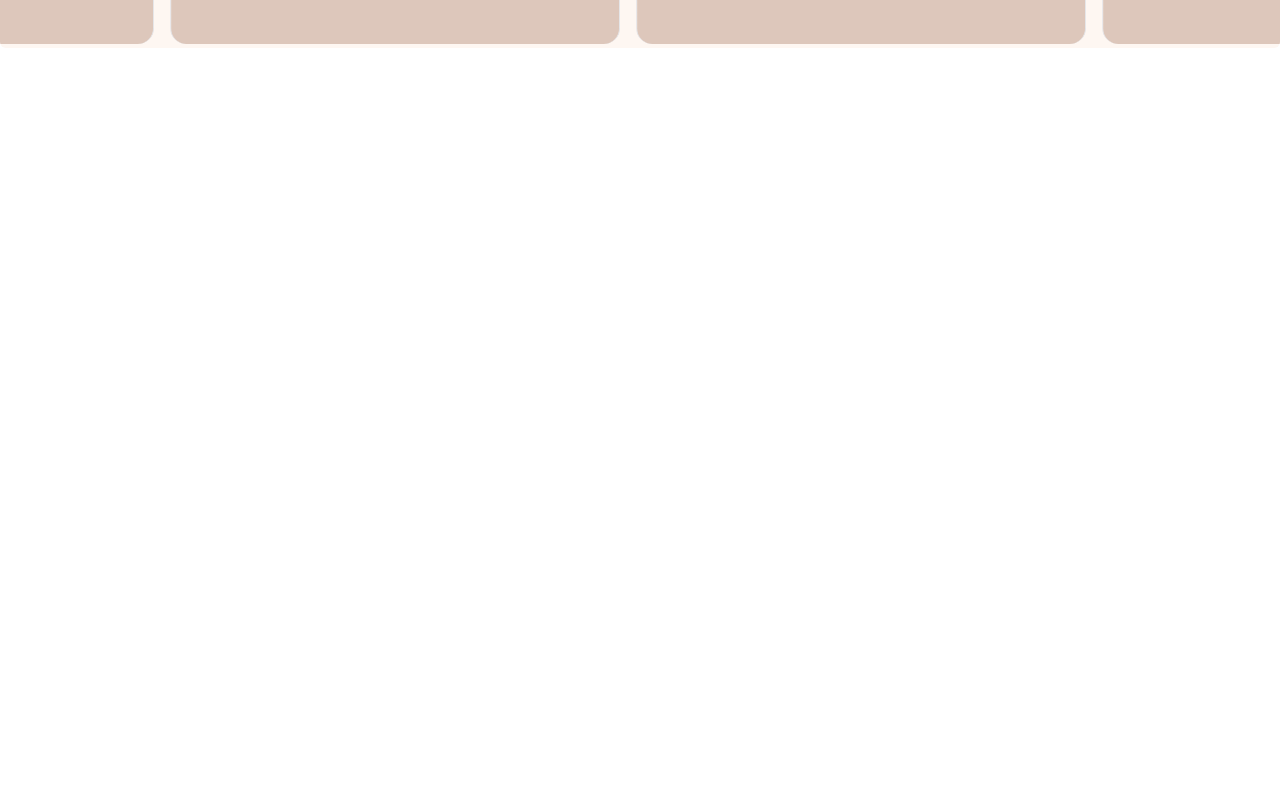
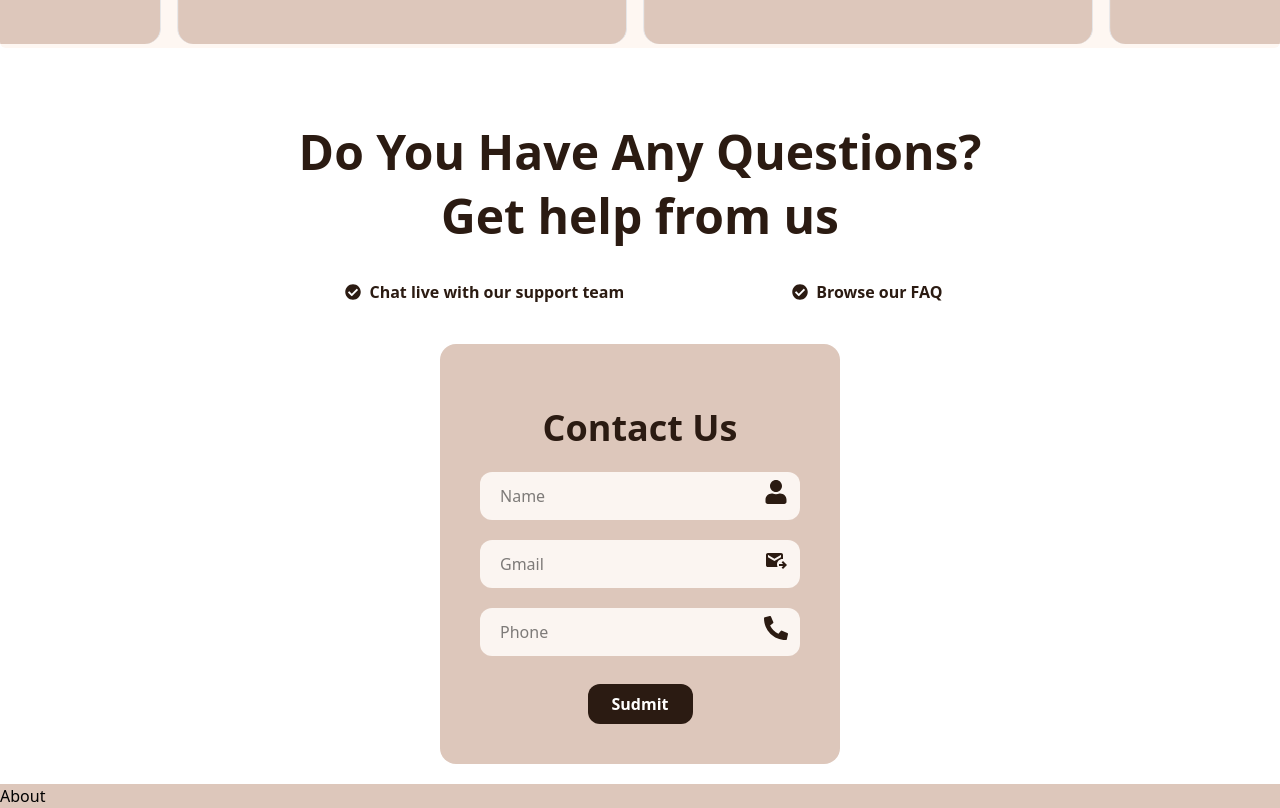
Before and after one commit to shaikrasheed6341/DreamHomeWebsite, a Next.js app: page / in a window 1280 px wide. Shown: the part 2260-3068 px from the top of the page. Before the commit the page ends 2308 px from the top, so only its background shows below. Built offline with nearby package versions, Linux system fonts and the light colour scheme.

Commit message:
backend intilization

```diff
--- /dev/null
+++ b/app/ClientCard/page.tsx
@@ -0,0 +1,8 @@
+ import { SudmitCard } from "../components/SudmitCard.tsx/SudmitCard";
+ export   const  ClientCard = ()=>{
+    return(
+        <div>
+            <SudmitCard />
+        </div>
+    )
+}
--- /dev/null
+++ b/app/components/Footer/Footer.tsx
@@ -0,0 +1,8 @@
+export const Footer = ()=>{
+    return(
+        <footer>
+            <div className="bg-[#DDC7BB]">About
+            </div>
+        </footer>
+    )
+}
--- /dev/null
+++ b/app/components/Quations.tsx
@@ -0,0 +1,17 @@
+import { FaCheckCircle } from "react-icons/fa";
+
+export const Quations = ()=>{
+
+    return(
+        <div>
+         <div className="  text-center mt-20"><p className="text-5xl text-[#2B1B12] font-bold ">Do You Have Any Questions?</p></div>
+          <div className="my-4">
+            <p className="text-5xl text-center text-[#2B1B12] font-bold">Get help from us</p>
+            </div>
+            <div className="div flex justify-center space-x-40 my-10">
+            <div className="div flex"><div><FaCheckCircle className="mt-1 mx-2 text-[#2B1B12]" /></div> <p className="font-semibold text-md text-[#2B1B12]">Chat live with our support team</p></div>
+            <div className="div flex"><div><FaCheckCircle className="mt-1 mx-2 text-[#2B1B12]" /></div>< p className="font-semibold text-md text-[#2B1B12]">Browse our FAQ</p></div>
+            </div>
+          </div>
+    )
+}
--- a/app/components/ReviewCard/ReviewCard.tsx
+++ b/app/components/ReviewCard/ReviewCard.tsx
@@ -25,7 +25,7 @@ export const InfiniteMovingCards = ({
 
   useEffect(() => {
     addAnimation();
-  }, []);
+  },[]);
   const [start, setStart] = useState(false);
   function addAnimation() {
     if (containerRef.current && scrollerRef.current) {
--- /dev/null
+++ b/app/components/SudmitCard.tsx/SudmitCard.tsx
@@ -0,0 +1,29 @@
+
+import { FaUser, FaPhoneAlt } from "react-icons/fa";
+import { MdOutgoingMail } from "react-icons/md";
+
+export const SudmitCard = () => {
+    return (
+        <div className=" flex justify-center my-5">
+            <div className="bg-[#DDC7BB] w-max p-10 rounded-2xl">
+                <p className="font-bold text-center my-3 p-3 text-4xl text-[#2B1B12]">Contact Us</p>
+                <div className="div flex relative  ">
+                    <div><FaUser className=" flex absolute text-2xl mt-2  right-3 text-[#2B1B12]" /></div>
+                 <div>   <input className="py-3 px-5  bg-[#FBF5F1]  rounded-xl w-80 " placeholder="Name" /> </div>
+
+                </div>
+                <div className="div flex relative  my-5 ">
+                    <div><MdOutgoingMail className=" flex absolute text-2xl mt-2  right-3 text-[#2B1B12]" /></div>
+                 <div>   <input className="py-3 px-5  bg-[#FBF5F1]  rounded-xl w-80 " placeholder="Gmail" /> </div>
+
+                </div>
+                <div className="div flex relative  mb-7  ">
+                    <div><FaPhoneAlt className=" flex absolute text-2xl mt-2  right-3 text-[#2B1B12]" /></div>
+                 <div>   <input className="py-3 px-5  bg-[#FBF5F1]  rounded-xl w-80 " placeholder="Phone" /> </div>
+
+                </div>
+                <div className="flex justify-center "> <button className="py-2 bg-[#2B1B12] px-6 rounded-xl text-white  font-semibold ">Sudmit</button>
+                </div></div>
+        </div>
+    )
+}
--- a/app/layout.tsx
+++ b/app/layout.tsx
@@ -1,5 +1,6 @@
 import type { Metadata } from "next";
 import Navbar from "./components/Navbar";
+import { Footer } from "./components/Footer/Footer";
 import { Geist, Geist_Mono } from "next/font/google";
 import "./globals.css";
 
@@ -30,6 +31,7 @@ export default function RootLayout({
       >
         <Navbar />
         {children}
+        <Footer />
       </body>
     </html>
   );
--- a/app/page.tsx
+++ b/app/page.tsx
@@ -4,6 +4,8 @@ import Cardcomponent from "./components/Card/Cardcomponent"
 import { Quastion } from "./components/Quastion"
 import Supportcards from "./Supportcards/page"
 import InfiniteMovingCardsDemo from "./ReviewCard/page"
+import { Quations } from "./components/Quations"
+import { ClientCard } from "./ClientCard/page";
 export default function Home() {
   return (
 
@@ -15,6 +17,8 @@ export default function Home() {
  <Quastion />
  <Supportcards />
  <InfiniteMovingCardsDemo />
+ <Quations />
+ <ClientCard />
 </>
 
 )
--- a/package.json
+++ b/package.json
@@ -9,16 +9,20 @@
     "lint": "next lint"
   },
   "dependencies": {
+    "@prisma/client": "^6.6.0",
     "@radix-ui/react-label": "^2.1.4",
     "@tabler/icons-react": "^3.31.0",
+    "axios": "^1.9.0",
     "clsx": "^2.1.1",
     "motion": "^12.8.0",
     "next": "15.3.1",
+    "prisma": "^6.6.0",
     "react": "^19.0.0",
     "react-dom": "^19.0.0",
     "react-icon": "^1.0.0",
     "react-icons": "^5.5.0",
-    "tailwind-merge": "^3.2.0"
+    "tailwind-merge": "^3.2.0",
+    "types": "file:../../../../axios"
   },
   "devDependencies": {
     "@eslint/eslintrc": "^3",
```
Also changed, not shown: app/api/auth/[...nextauth].ts/signupRoute/route.ts (added), 2 other files (tests, documents, lock files or other folders).
